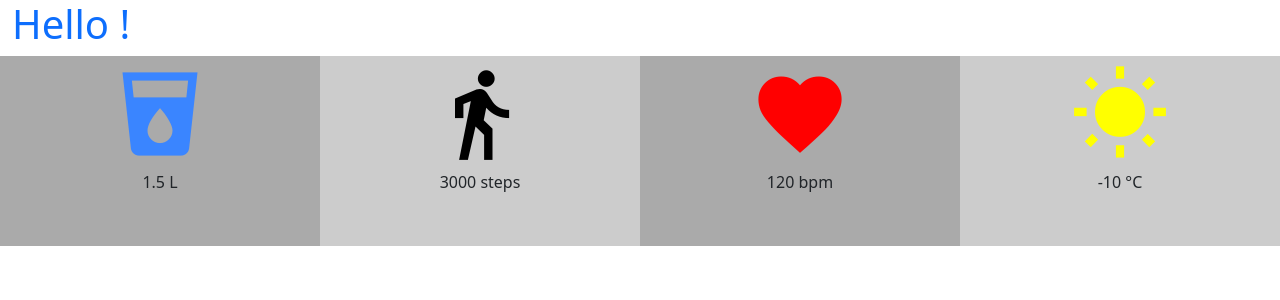
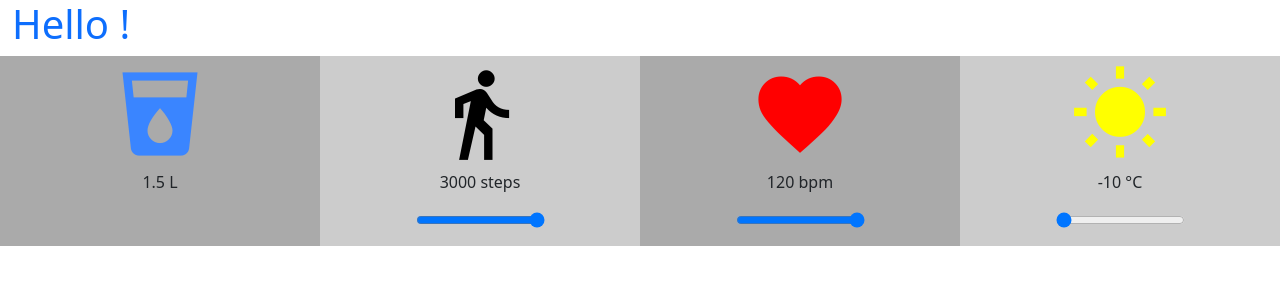
Before and after one commit to PoQuatre/elsy, a React (Create React App) app: page / in a window 1280 px wide. Shown: the top 300 px of the page. Built offline with nearby package versions, Linux system fonts and the light colour scheme.

Commit message:
Add sliders

```diff
--- a/src/App.js
+++ b/src/App.js
@@ -27,7 +27,13 @@ class App extends Component {
         <h1 className="text-primary">Hello !</h1>
         <div className="row">
           {/* Water */}
-          <Box icon="local_drink" color="#3a85ff" value={1.5} unit="L" />
+          <Box
+            icon="local_drink"
+            color="#3a85ff"
+            value={1.5}
+            unit="L"
+            hideSlider
+          />
 
           {/* Steps */}
           <Box icon="directions_walk" color="black" value={3000} unit="steps" />
--- a/src/components/Box.jsx
+++ b/src/components/Box.jsx
@@ -1,6 +1,10 @@
 import { Component } from "react";
 
 export default class Box extends Component {
+  static defaultProps = {
+    hideSlider: false,
+  };
+
   render() {
     return (
       <div className="box col-sm-3 col-6">
@@ -13,6 +17,15 @@ export default class Box extends Component {
         <p>
           {this.props.value} {this.props.unit}
         </p>
+        {this.props.hideSlider || (
+          <input
+            type="range"
+            min={this.props.min}
+            max={this.props.max}
+            value={this.props.value}
+            onInput={this.props.onInput}
+          />
+        )}
       </div>
     );
   }
```
